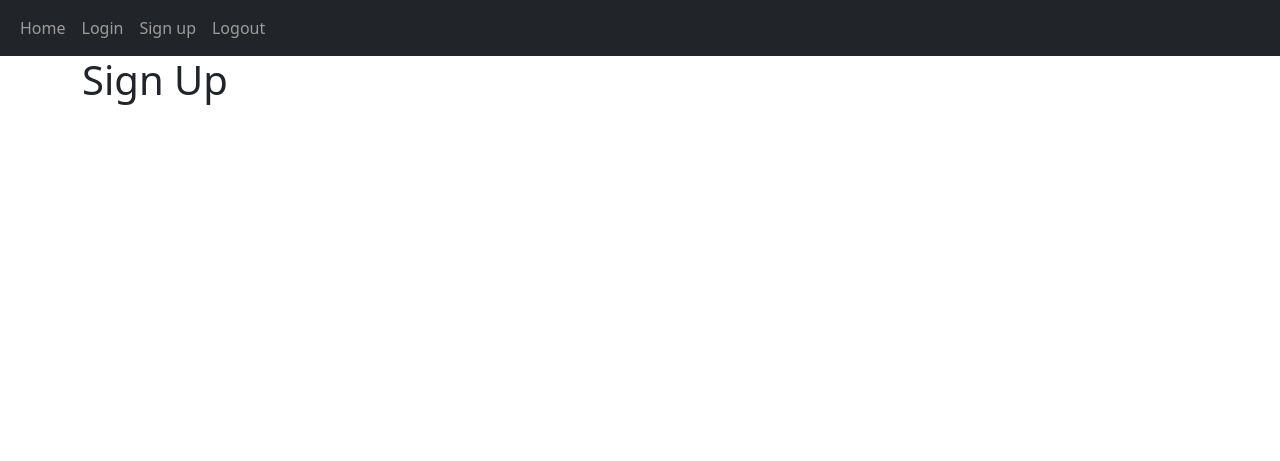
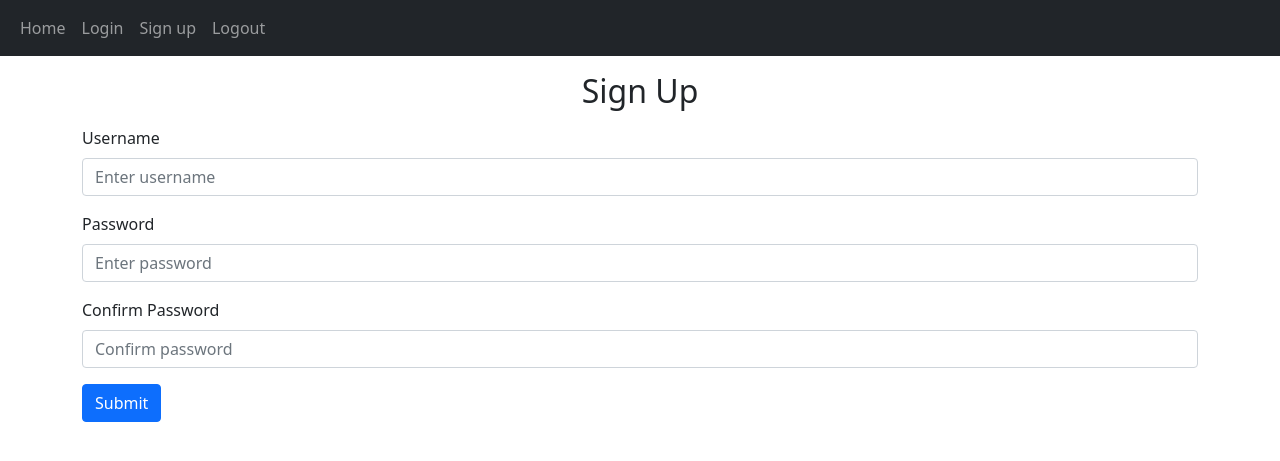
Before and after one commit to Jackbaklava/Flakome, a Flask app: page /sign-up in a window 1280 px wide. Shown: the top 461 px of the page. Run offline with Flask 2, Linux system fonts and the light colour scheme.

Commit message:
Created database models for User and Post, forms for login and sign-up, and flashed messages can now be seen on page.

```diff
--- a/website/auth.py
+++ b/website/auth.py
@@ -1,14 +1,14 @@
-from flask import Blueprint, render_template
+from flask import Blueprint, render_template, flash
 
 
 auth = Blueprint("auth", __name__)
 
-@auth.route("/login")
+@auth.route("/login", methods=["GET", "POST"])
 def login():
     return render_template("login.html")
 
 
-@auth.route("/sign-up")
+@auth.route("/sign-up", methods=["GET", "POST"])
 def sign_up():
     return render_template("sign-up.html")
 
--- a/website/templates/base.html
+++ b/website/templates/base.html
@@ -10,7 +10,7 @@
         integrity="sha384-KyZXEAg3QhqLMpG8r+8fhAXLRk2vvoC2f3B09zVXn8CA5QIVfZOJ3BCsw2P0p/We" crossorigin="anonymous">
     <script src="https://cdn.jsdelivr.net/npm/bootstrap@5.1.0/dist/js/bootstrap.bundle.min.js"
         integrity="sha384-U1DAWAznBHeqEIlVSCgzq+c9gqGAJn5c/t99JyeKa9xxaYpSvHU5awsuZVVFIhvj" crossorigin="anonymous">
-        </script>
+    </script>
 </head>
 
 <body>
@@ -44,10 +44,33 @@
         </div>
     </nav>
 
+    {% with messages = get_flashed_messages(with_categories=true) %}
+        {% if messages %}
+            {% for category, msg in messages %}
+
+                {% if category == "success" %}
+                    <div class="alert alert-success alert-dismissible fade show" role="alert">
+                        {{ msg }}
+                        <button type="button" class="btn-close" data-bs-dismiss="alert" aria-label="Close"></button>
+                    </div>
+
+                {% elif category == "error" %}
+                    <div class="alert alert-danger alert-dismissible fade show" role="alert">
+                        {{ msg }}
+                        <button type="button" class="btn-close" data-bs-dismiss="alert" aria-label="Close"></button>
+                    </div>
+                {% endif %}
+
+            {% endfor %}
+        {% endif %}
+    {% endwith %}
+
     <div class="container">
         {% block content %}
         {% endblock %}
     </div>
+
+    <script src="{{ url_for('static', filename='index.js') }}"></script>
 </body>
 
 </html>
--- a/website/templates/home.html
+++ b/website/templates/home.html
@@ -3,7 +3,4 @@
 {% block title %}Home{% endblock %}
 
 {% block content %}
-
-<h1>Home</h1>
-
 {% endblock %}
--- a/website/templates/sign-up.html
+++ b/website/templates/sign-up.html
@@ -4,6 +4,36 @@
 
 {% block content %}
 
-<h1>Sign Up</h1>
+<form method="POST">
+    <h2 align="center" class="my-3">Sign Up</h2>
+    <div class="mb-3">
+        <label for="username" class="form-label">Username</label>
+        <input type="text"
+            class="form-control"
+            id="username"
+            name="username"
+            placeholder="Enter username">
+    </div>
+
+    <div class="mb-3">
+        <label for="password" class="form-label">Password</label>
+        <input type="password"
+            class="form-control"
+            id="password"
+            name="password"
+            placeholder="Enter password">
+    </div>
+
+    <div class="mb-3">
+        <label for="passwordConfirmation" class="form-label">Confirm Password</label>
+        <input type="password"
+            class="form-control"
+            id="passwordConfirmation"
+            name="password_confirmation"
+            placeholder="Confirm password">
+    </div>
+
+    <button type="submit" class="btn btn-primary">Submit</button>
+</form>
 
 {% endblock %}
```
Also changed, not shown: website/models.py (+12 -5 lines), website/templates/login.html (+22 -1 lines).
